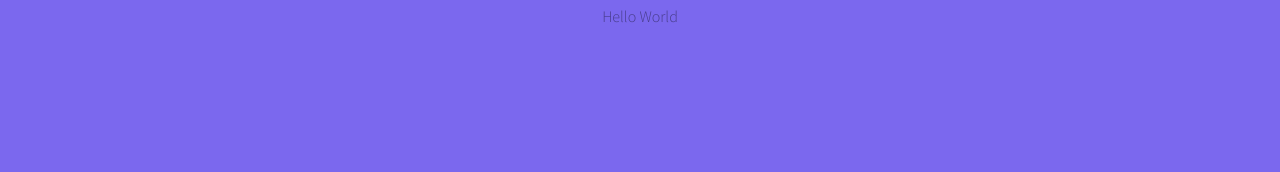
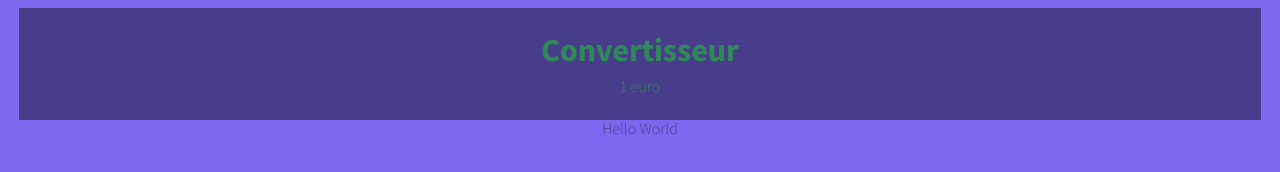
Before and after one commit to AlbanBerthn/Converter, a React app: page / in a window 1280 px wide. Built offline with nearby package versions, Linux system fonts and the light colour scheme.

Commit message:
ajout du composant header et de son css

```diff
--- a/src/components/Converter/index.js
+++ b/src/components/Converter/index.js
@@ -4,6 +4,7 @@ import React from 'react';
 // == Import: local
 // Datas
 // Composant
+import Header from '../Header';
 // Style
 import './converter.scss';
 
@@ -13,6 +14,7 @@ class Converter extends React.Component {
   render() {
     return (
       <div className='converter'>
+        <Header />
         <p>Hello World</p>
       </div>
     );
--- /dev/null
+++ b/src/components/Header/header.scss
@@ -0,0 +1,18 @@
+// Import de notre module Scss: celui qui contient nos variables
+@use 'src/styles/vars';
+
+.header {
+  // on utilise nos variable pour appliquer nos styles
+  background-color: vars.$mainColor;
+  color: vars.$lightColor;
+  padding: 2 * vars.$gutter;
+
+  &-title {
+    font-weight: vars.$fwBold;
+    font-size: 2em;
+  }
+
+  &-amount{
+    margin-top: vars.$gutter;
+  }
+}
--- /dev/null
+++ b/src/components/Header/index.js
@@ -0,0 +1,15 @@
+// == Import: npm
+// == Import: local
+import './header.scss'
+
+// == Composant
+function Header () {
+  return(
+    <header className='header'>
+      <h1 className='header-title'>Convertisseur</h1>
+      <p className='header-amount'>1 euro</p>
+    </header>
+  );
+}
+// == Export
+export default Header;
--- a/src/styles/_vars.scss
+++ b/src/styles/_vars.scss
@@ -6,7 +6,7 @@ $fwBold: 700;
 
 $mainColor: #483D8B; // DarkSlateBlue
 $altColor: #7B68EE; // MediumSlateBlue
-$lightColor: #6A5ACD; //SlateBlue
+$lightColor: #2E8B57; //SeaGreen
 
 $fastTransition: 0.2s;
 $slowTransition: 1s;
```
